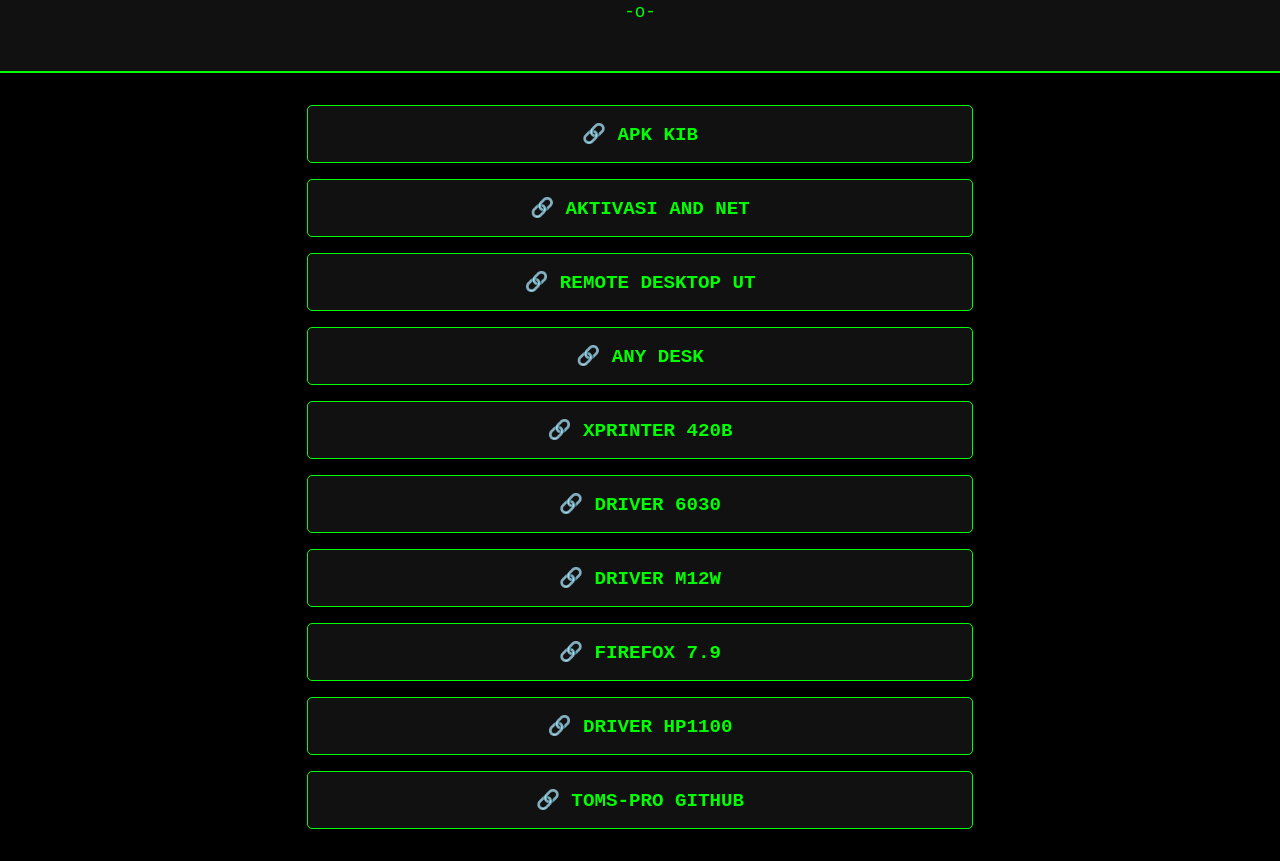
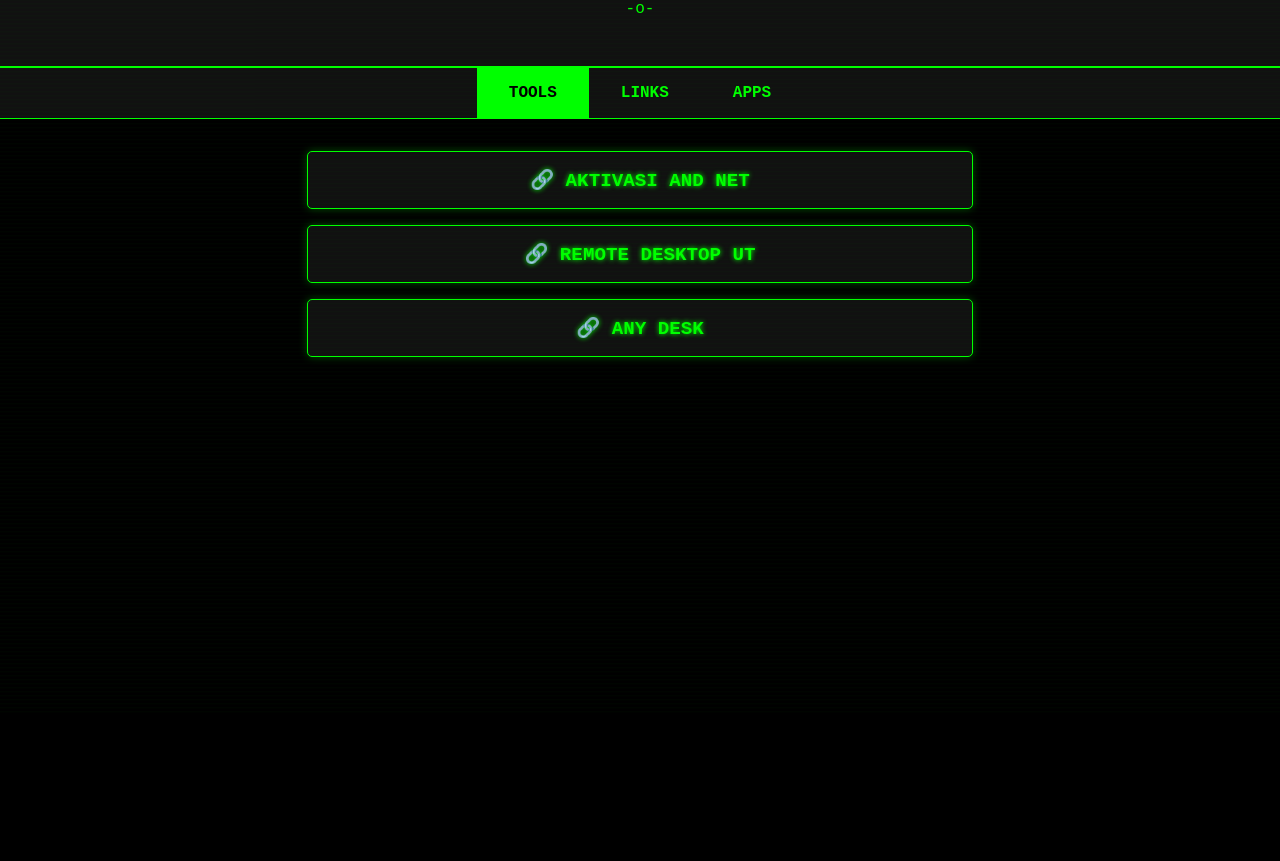
Before and after one commit to ToMS-pro/net, a plain HTML site: page index.html in a window 1280 px wide. Shown: the part 85-946 px from the top of the page. After the commit the page ends 800 px from the top, so only its background shows below. Drawn offline with Linux system fonts and the light colour scheme.

Commit message:
Update index.html

```diff
--- a/index.html
+++ b/index.html
@@ -11,7 +11,31 @@
       color: #00ff00;
       margin: 0;
       padding: 0;
+      position: relative;
+      overflow-x: hidden;
     }
+    /* CRT Scanline */
+    body::after {
+      content: "";
+      position: fixed;
+      top: 0; left: 0;
+      width: 100%; height: 100%;
+      pointer-events: none;
+      background: repeating-linear-gradient(
+        to bottom,
+        rgba(0, 255, 0, 0.1),
+        rgba(0, 255, 0, 0.1) 1px,
+        transparent 2px,
+        transparent 4px
+      );
+      animation: flicker 0.15s infinite;
+      z-index: 1000;
+    }
+    @keyframes flicker {
+      0%, 100% { opacity: 0.1; }
+      50% { opacity: 0.2; }
+    }
+
     header {
       padding: 2rem;
       text-align: center;
@@ -21,17 +45,53 @@
     h1 {
       margin: 0;
       font-size: 2rem;
+      color: #00ff00;
+      text-shadow: 0 0 5px #0f0, 0 0 10px #0f0;
     }
-    p {
-      color: #0f0;
-      font-size: 1.1rem;
+    .cursor {
+      display: inline-block;
+      width: 10px;
+      background-color: #00ff00;
+      margin-left: 5px;
+      animation: blink 1s step-start infinite;
     }
+    @keyframes blink {
+      50% { background-color: transparent; }
+    }
+
+    /* Tabs */
+    .tabs {
+      display: flex;
+      justify-content: center;
+      background: #111;
+      border-bottom: 1px solid #00ff00;
+    }
+    .tab {
+      padding: 1rem 2rem;
+      cursor: pointer;
+      color: #00ff00;
+      font-weight: bold;
+      transition: 0.2s;
+    }
+    .tab.active {
+      background: #00ff00;
+      color: #000;
+    }
+    .tab:hover {
+      background: #0f0;
+      color: #000;
+    }
+
+    /* Content */
     .container {
       padding: 2rem;
-      display: flex;
+      display: none;
       flex-direction: column;
       align-items: center;
       gap: 1rem;
+    }
+    .container.active {
+      display: flex;
     }
     .link-card {
       background-color: #111;
@@ -42,60 +102,91 @@
       width: 90%;
       max-width: 600px;
       transition: 0.2s;
+      box-shadow: 0 0 8px rgba(0,255,0,0.3);
     }
     .link-card:hover {
       background-color: #0f0;
       color: #000;
+      box-shadow: 0 0 20px #0f0;
     }
     .link-card a {
       color: #00ff00;
       text-decoration: none;
       font-weight: bold;
       font-size: 1.2rem;
+      text-shadow: 0 0 5px #0f0;
     }
     .link-card:hover a {
       color: #000;
+      text-shadow: none;
     }
   </style>
 </head>
 <body>
 
   <header>
-    <h1>ToMs_Pro</h1>
+    <h1>ToMs_Pro<span class="cursor"></span></h1>
     <p>-o-</p>
   </header>
-  <div class="container">
-   <div class="link-card">
-      <a href="https://linktr.ee/apps_kib" target="_blank">🔗 APK KIB</a>
-    </div>
-      <div class="link-card">
+
+  <div class="tabs">
+    <div class="tab active" onclick="showTab('tools')">TOOLS</div>
+    <div class="tab" onclick="showTab('links')">LINKS</div>
+    <div class="tab" onclick="showTab('apps')">APPS</div>
+  </div>
+
+  <!-- TOOLS TAB -->
+  <div id="tools" class="container active">
+    <div class="link-card">
       <a href="https://toms-pro.github.io/oftol/launcher.html" target="_blank">🔗 AKTIVASI AND NET</a>
     </div>
     <div class="link-card">
-      <a href="https://drive.google.com/file/d/1DdMyFHb1oxNz2m2YngnKdlsmz0uASnTo/view?usp=drive_link" target="_blank">🔗 REMOTE DESKTOP UT</a>
+      <a href="https://drive.google.com/file/d/1DdMyFHb1oxNz2m2YngnKdlsmz0uASnTo/view?usp=drive_link">🔗 REMOTE DESKTOP UT</a>
     </div>
     <div class="link-card">
-      <a href="https://drive.google.com/file/d/1DffVPP7Cldz5UVmuOBfzOy4sUKiAFMIZ/view?usp=drive_link" target="_blank">🔗 ANY DESK</a>
+      <a href="https://drive.google.com/file/d/1DffVPP7Cldz5UVmuOBfzOy4sUKiAFMIZ/view?usp=drive_link">🔗 ANY DESK</a>
+    </div>
+  </div>
+
+  <!-- LINKS TAB -->
+  <div id="links" class="container">
+    <div class="link-card">
+      <a href="https://drive.google.com/file/d/1PvXIRC6jTCKvBAVIE7mPcZwIZSJ70Dh4/view?usp=drive_link">🔗 XPRINTER 420B</a>
     </div>
     <div class="link-card">
-      <a href="https://drive.google.com/file/d/1PvXIRC6jTCKvBAVIE7mPcZwIZSJ70Dh4/view?usp=drive_link" target="_blank">🔗 XPRINTER 420B</a>
+      <a href="https://kib-management.s3.ap-southeast-1.amazonaws.com/kib-application/NokoPrint+v5.23.6+(Premium).apk">🔗 NokoPrint Premium</a>
     </div>
     <div class="link-card">
-      <a href="https://drive.google.com/file/d/1DWp-0nW8b3zzyTbNqQLLjaMGc7E6tGnX/view?usp=drive_link" target="_blank">🔗 DRIVER 6030</a>
+      <a href="https://drive.google.com/file/d/1DWp-0nW8b3zzyTbNqQLLjaMGc7E6tGnX/view?usp=drive_link">🔗 DRIVER 6030</a>
     </div>
     <div class="link-card">
-      <a href="https://drive.google.com/file/d/1NCc9b0NGBrR1XJ_5cC3UwEkzFR_32T0Q/view?usp=drive_link" target="_blank">🔗 DRIVER M12W</a>
-    </div>
-    <div class="link-card">
-      <a href="https://drive.google.com/file/d/1y3VqRhI7xXi6u2PEr-krapzNeUUklJKH/view?usp=drive_link" target="_blank">🔗 FIREFOX 7.9</a>
-    </div>
-    <div class="link-card">
-      <a href="https://drive.google.com/file/d/1yEqBtyEHVqYXJXrktJ0iB_AK0h8M9Eyx/view?usp=drive_link" target="_blank">🔗 DRIVER HP1100</a>
+      <a href="https://drive.google.com/file/d/1NCc9b0NGBrR1XJ_5cC3UwEkzFR_32T0Q/view?usp=drive_link">🔗 DRIVER M12W</a>
     </div>
     <div class="link-card">
       <a href="https://github.com/ToMS-pro" target="_blank">🔗 TOMS-PRO GITHUB</a>
     </div>
   </div>
 
+  <!-- APPS TAB -->
+  <div id="apps" class="container">
+    <div class="link-card">
+      <a href="https://kib-management.s3.ap-southeast-1.amazonaws.com/kib-application/driver.apk">🔗 DRIVER APP</a>
+    </div>
+    <div class="link-card">
+      <a href="https://kib-management.s3.ap-southeast-1.amazonaws.com/kib-application/tally.apk">🔗 TALLY APP</a>
+    </div>
+    <div class="link-card">
+      <a href="https://kib-management.s3.ap-southeast-1.amazonaws.com/kib-application/pengawal.apk">🔗 PENGAWAL APP</a>
+    </div>
+  </div>
+
+  <script>
+    function showTab(id) {
+      document.querySelectorAll('.tab').forEach(tab => tab.classList.remove('active'));
+      document.querySelectorAll('.container').forEach(c => c.classList.remove('active'));
+      document.querySelector('.tab[onclick="showTab(\''+id+'\')"]').classList.add('active');
+      document.getElementById(id).classList.add('active');
+    }
+  </script>
 </body>
 </html>
```
